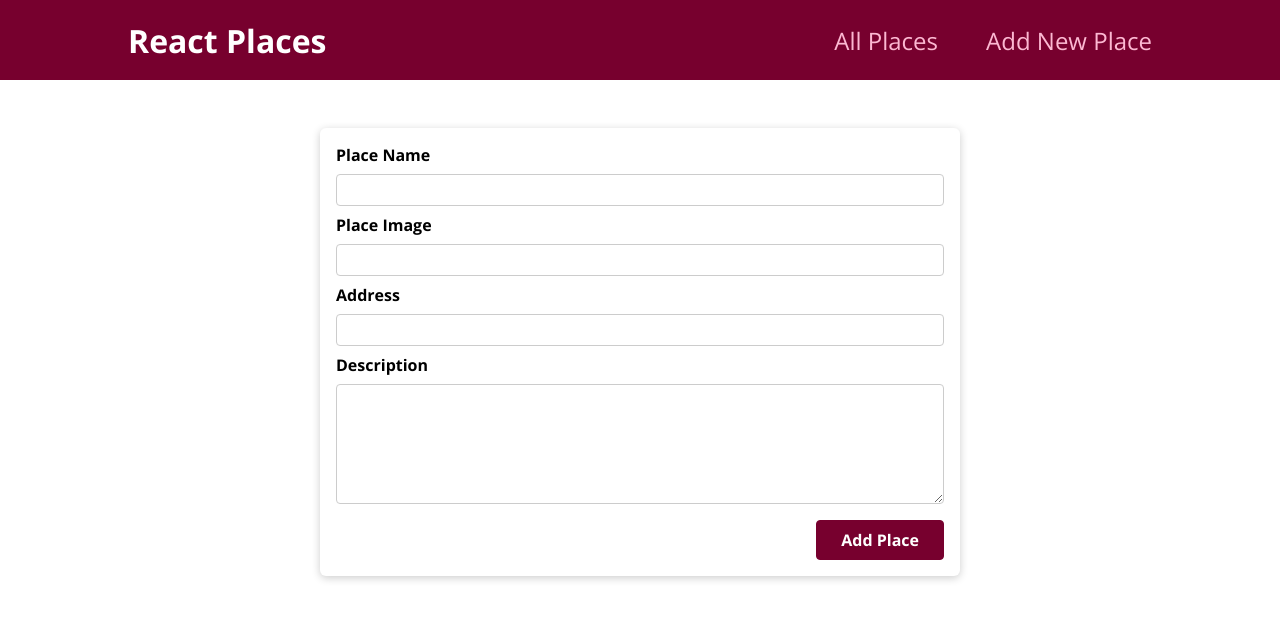
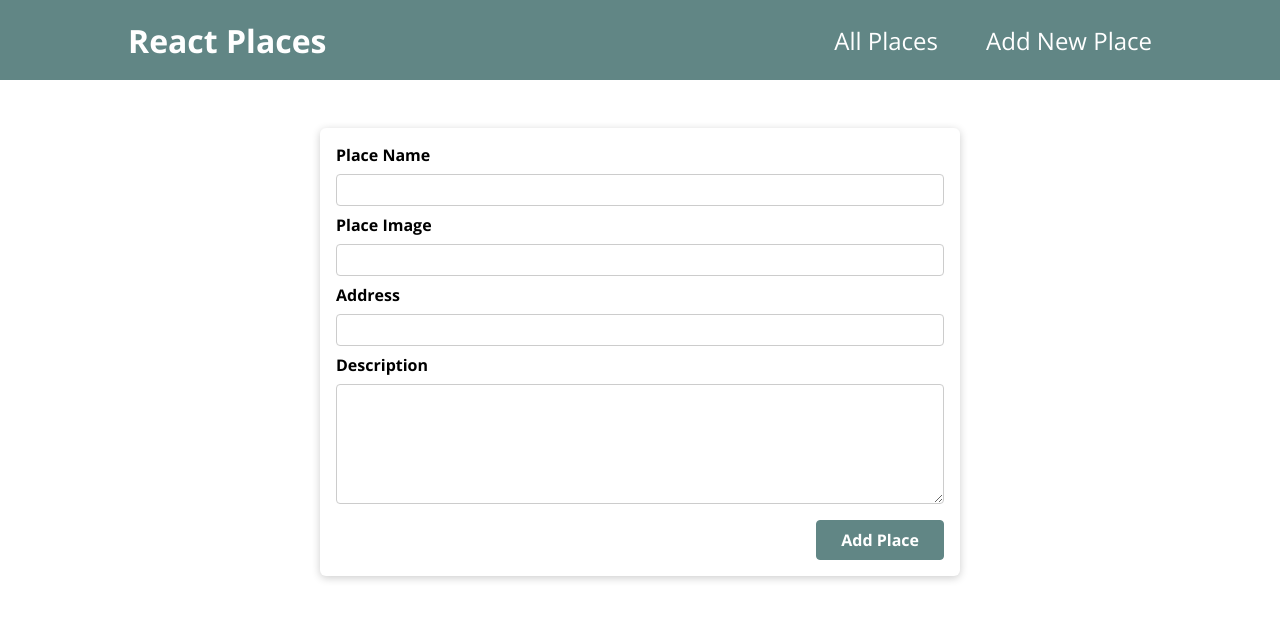
Before and after one commit to DarGrz/React-Meetups-DG, a Next.js app: page /new-meetup in a window 1280 px wide. Shown: the top 620 px of the page. Built offline with nearby package versions, Linux system fonts and the light colour scheme.

Commit message:
css styling added

```diff
--- a/components/layout/MainNavigation.module.css
+++ b/components/layout/MainNavigation.module.css
@@ -4,7 +4,7 @@
   display: flex;
   align-items: center;
   justify-content: space-between;
-  background-color: #77002e;
+  background-color: #618685;
   padding: 0 10%;
 }
 
@@ -29,7 +29,7 @@
 .header a {
   text-decoration: none;
   font-size: 1.5rem;
-  color: #fcb8d2;
+  color: white;
 }
 
 .header a:hover,
--- a/components/meetups/MeetupItem.module.css
+++ b/components/meetups/MeetupItem.module.css
@@ -33,8 +33,8 @@
 .actions button {
   font: inherit;
   cursor: pointer;
-  color: #77002e;
-  border: 1px solid #77002e;
+  color: #618685;
+  border: 1px solid #618685;
   background-color: transparent;
   padding: 0.5rem 1.5rem;
   border-radius: 4px;
--- a/components/meetups/NewMeetupForm.module.css
+++ b/components/meetups/NewMeetupForm.module.css
@@ -30,16 +30,16 @@
 .actions button {
   font: inherit;
   cursor: pointer;
-  background-color: #77002e;
+  background-color: #618685;
   color: white;
   padding: 0.5rem 1.5rem;
-  border: 1px solid #77002e;
+  border: 1px solid #618685;
   border-radius: 4px;
   font-weight: bold;
 }
 
 .actions button:hover,
 .actions button:active {
-  background-color: #a50e48;
-  border-color: #a50e48;
+  background-color: #618685;
+  border-color: #618685;
 }
```
Also changed, not shown: pages/index.js (+11 -8 lines).
